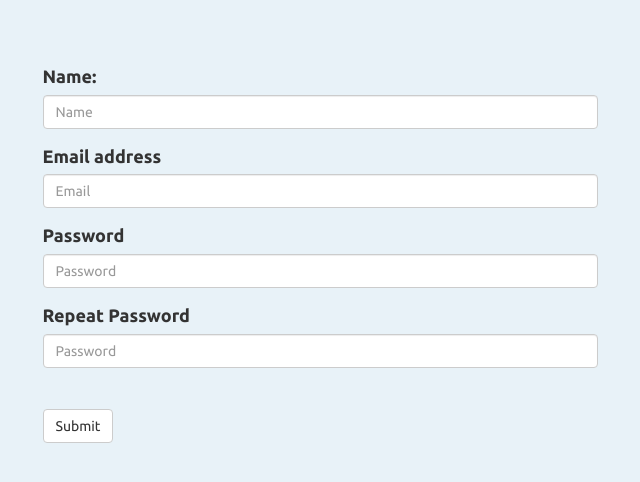
After one commit to Tokamp4/KidsGameWebsite, a PHP site: page /src/features/signupT.php in a window 1280 px wide. The commit adds this page. Shown: the top 482 px of the page, without its empty margins (320-960 px from the left). Run offline with PHP 8.4, Linux system fonts and the light colour scheme.

Commit message:
I made some changes in the Create.php , some in the signup-form and I created a file signupT.php not to delete the code of the others

```diff
--- a/signup-form.php
+++ b/signup-form.php
@@ -40,7 +40,7 @@
                   ?>
                   </div>
 
-                    <form method="POST" action="register_check.php">
+                    <form method="POST" action="src/features/signupT.php">
                      <div class="form-group">
                         <label for="name">Name:</label>
                         <input type="text" class="form-control" id="name" placeholder="Name" name="name">
--- /dev/null
+++ b/src/features/signupT.php
@@ -0,0 +1,86 @@
+<?php
+session_start();
+
+// Include database connection
+include '../../db/Database.php';
+
+// Check if the form is submitted
+if ($_SERVER["REQUEST_METHOD"] == "POST") {
+    // Get user input
+    $name = $_POST['name'];
+    $email = $_POST['email'];
+    $password = $_POST['password'];
+    $repeatPassword = $_POST['repeat_password'];
+
+    // Validate input (You can add more validation if required)
+    if (empty($name) || empty($email) || empty($password) || empty($repeatPassword)) {
+        $error_message = "All fields are required.";
+    } elseif ($password !== $repeatPassword) {
+        $error_message = "Passwords do not match.";
+    } else {
+        // Escape user input to prevent SQL injection
+        $name = $conn->real_escape_string($name);
+        $email = $conn->real_escape_string($email);
+        // Hash the password for security
+        $hashedPassword = password_hash($password, PASSWORD_DEFAULT);
+
+        // Insert user data into the database
+        $insertQuery = "INSERT INTO player (fName, userName, registrationTime) VALUES ('$name', '$email', NOW())";
+        if ($conn->query($insertQuery) === TRUE) {
+            // Registration successful
+            $_SESSION['success_message'] = "Registration successful. You can now login.";
+            header("Location: ../../signin-form.php");
+            exit();
+        } else {
+            $error_message = "Error: " . $conn->error;
+        }
+    }
+}
+
+// Close database connection
+$conn->close();
+?>
+
+<!DOCTYPE html>
+<html lang="en">
+<head>
+    <meta charset="UTF-8">
+    <title>Sign Up</title>
+    <link href="https://fonts.googleapis.com/css?family=Ubuntu:400,700" rel="stylesheet">
+    <link rel="stylesheet" href="https://maxcdn.bootstrapcdn.com/bootstrap/3.3.7/css/bootstrap.min.css" integrity="sha384-BVYiiSIFeK1dGmJRAkycuHAHRg32OmUcww7on3RYdg4Va+PmSTsz/K68vbdEjh4u" crossorigin="anonymous">
+    <link rel="stylesheet" href="public/assets/css/main.css">
+</head>
+<body>
+    <div class="container padding-top">
+        <div class="row">
+            <div class="col-md-6 col-md-offset-3 ">
+                <div class="wraper">
+                    <div class="er">
+                        <?php if(isset($error_message)) { echo $error_message; } ?>
+                    </div>
+                    <form method="POST" action="<?php echo htmlspecialchars($_SERVER["PHP_SELF"]); ?>">
+                        <div class="form-group">
+                            <label for="name">Name:</label>
+                            <input type="text" class="form-control" id="name" placeholder="Name" name="name" required>
+                        </div>
+                        <div class="form-group">
+                            <label for="exampleInputEmail1">Email address</label>
+                            <input class="form-control" id="exampleInputEmail1" placeholder="Email" name="email" required>
+                        </div>
+                        <div class="form-group">
+                            <label for="exampleInputPassword">Password</label>
+                            <input type="password" class="form-control" id="exampleInputPassword" placeholder="Password" name="password" required>
+                        </div>
+                        <div class="form-group">
+                            <label for="exampleInputPassword1">Repeat Password</label>
+                            <input type="password" class="form-control" id="exampleInputPassword1" placeholder="Password" name="repeat_password" required>
+                        </div>
+                        <br>
+                        <input type="submit"  value="Submit" class="btn btn-default">
+                    </form>
+                </div>
+            </div>
+        </div>
+    </div>
+</body>
+</html>
```
Also changed, not shown: db/Create.php (+57 -1 lines).
